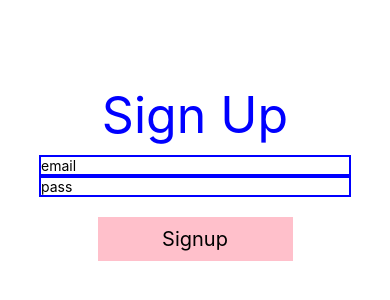
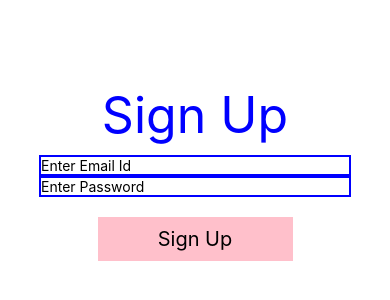
Before and after one commit to athuchandole/RN-mfp, a React Native app: screen / in a window 390 px wide. Shown: the part 244-544 px from the top of the page. Built offline with nearby package versions, Linux system fonts and the light colour scheme.

Commit message:
Alart done

```diff
--- a/App.js
+++ b/App.js
@@ -1,24 +1,34 @@
 import { StatusBar } from 'expo-status-bar';
 import { useState } from 'react';
-import { StyleSheet, Text, TextInput, TouchableOpacity, View, Alart } from 'react-native';
+import { StyleSheet, Text, TextInput, TouchableOpacity, View, Alert } from 'react-native';
 
 export default function App() {
   const [email, setEmail] = useState('');
-  const [pass, setpass] = useState('');
+  const [password, setPassword] = useState('');
 
-  const Alart = () => {
-    Alart.alart('Signpu Dietails', `email:${email}, \n pass:${pass}`)
-  };
+  const handleSignUp  = () => {
+    Alert.alert('Signpu Dietails', `Email: ${email}\nPass: ${password}`); };
   return (
     <View style={styles.container}>
-      <Text style={styles.signup}>Sign Up</Text>
-      <TextInput placeholder='Enter Email Id' value='email' style={styles.input} onChangeText={setEmail} />
-      <TextInput placeholder='Enter Password' value='pass' style={styles.input}  onChangeText={setpass}/>
-      <TouchableOpacity style={styles.btn} onPress={Alart}>
-        <Text style={styles.btntext}>Signup</Text>
-      </TouchableOpacity>
-      <StatusBar style="auto" />
-    </View>
+  <Text style={styles.signup}>Sign Up</Text>
+  <TextInput
+    placeholder="Enter Email Id"
+    style={styles.input}
+    value={email}  // State-bound value for email
+    onChangeText={setEmail}  // Update email state
+  />
+  <TextInput
+    placeholder="Enter Password"
+    style={styles.input}
+    secureTextEntry  // Hide the password text
+    value={password}  // State-bound value for password
+    onChangeText={setPassword}  // Update password state
+  />
+  <TouchableOpacity style={styles.btn} onPress={handleSignUp}>
+    <Text style={styles.btntext}>Sign Up</Text>
+  </TouchableOpacity>
+  <StatusBar style="auto" />
+</View>
   );
 }
 
```
